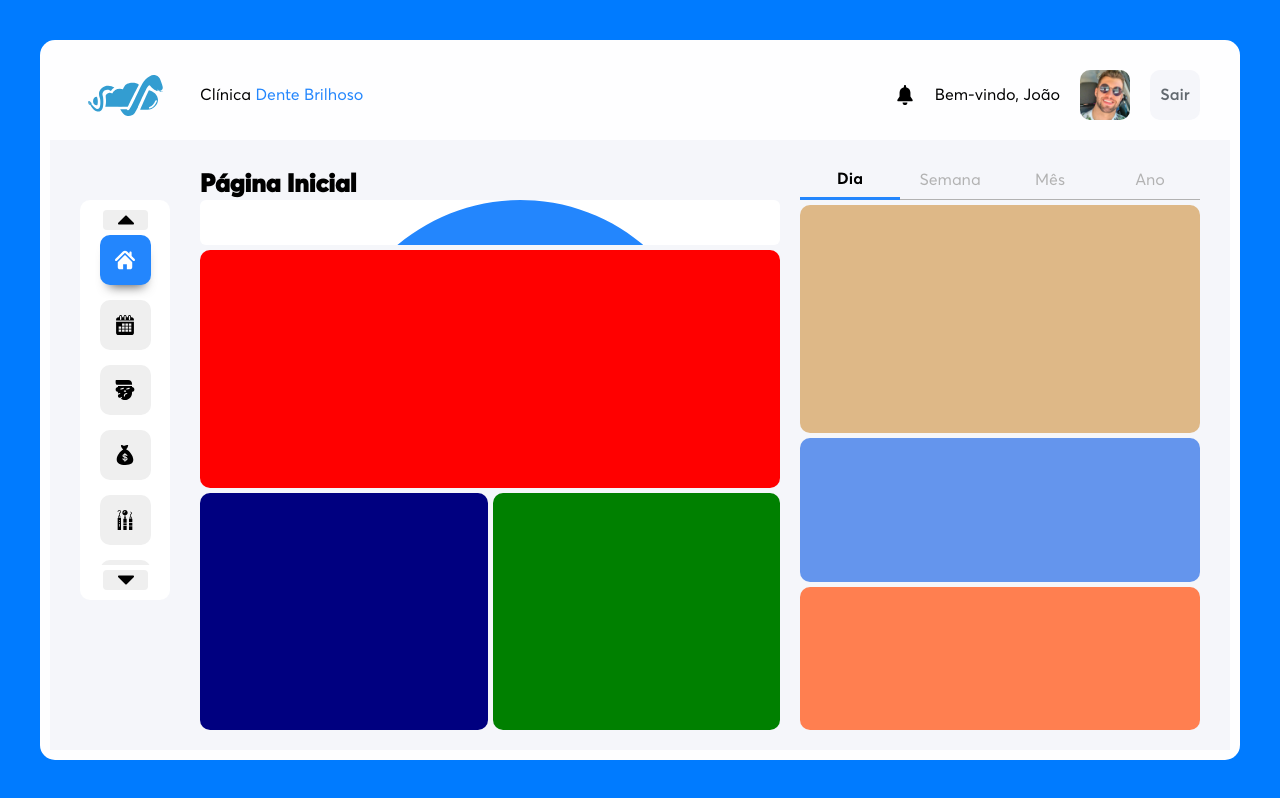
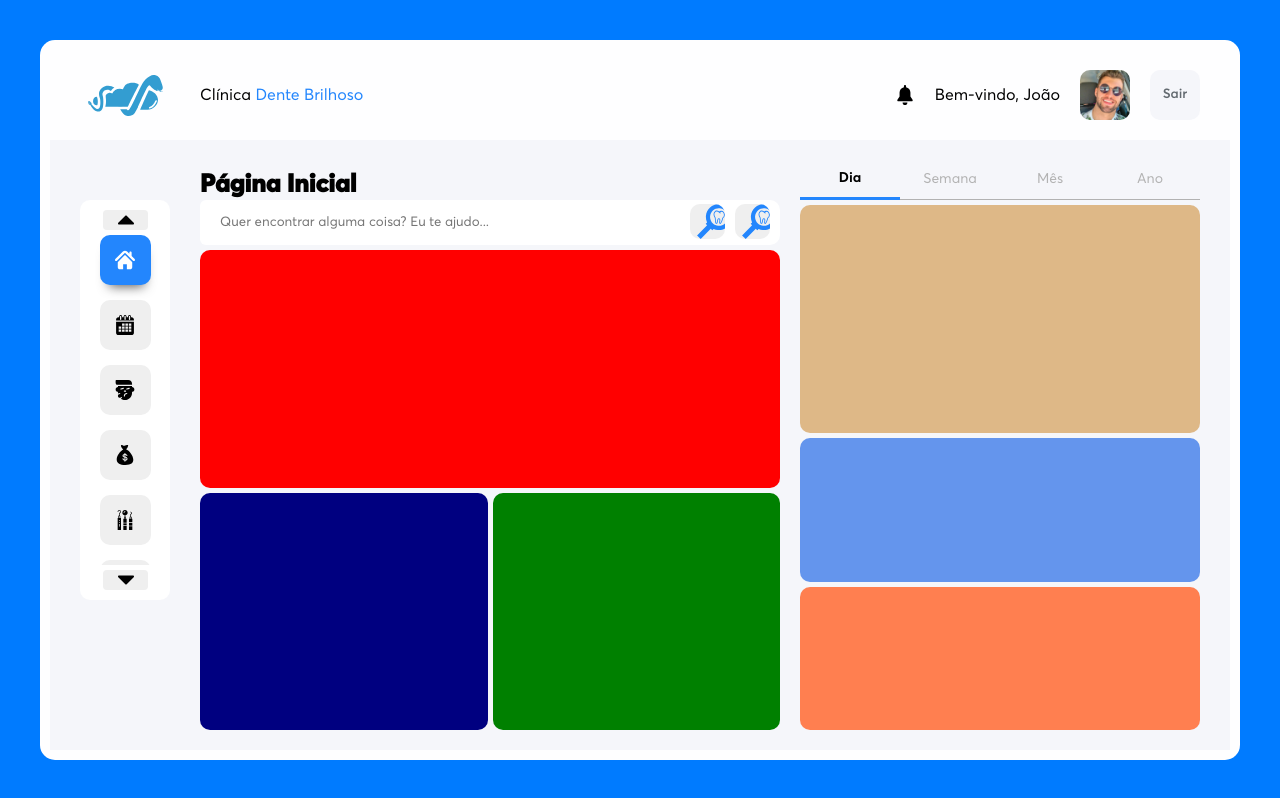
Before and after one commit to joaolessab/react-vesaliuz-dental-care-system, a React (Create React App) app in the folder frontend/: page / in a window 1280 px wide. Both pictures are taken after typing "name@example.com", "Sample123" into the empty fields and a click on the button "Esqueceu sua senha?". Built offline with nearby package versions, Linux system fonts and the light colour scheme.

Commit message:
Search top

```diff
--- a/frontend/src/App.css
+++ b/frontend/src/App.css
@@ -49,10 +49,6 @@ input, select, textarea{
 }
 input:focus, select:focus, textarea:focus{
   box-shadow: 0px 5px 7px 0px #dedede;
-}
-
-p, button{
-  font-size: 16px;
 }
 
 /* Container Padrões */
--- a/frontend/src/pages/Main.css
+++ b/frontend/src/pages/Main.css
@@ -63,6 +63,10 @@
     padding-top: 20px;
     padding-bottom: 20px;
 }
+.main-container--content p, .main-container--content button{
+    font-size: 14px;
+}
+
 .main-container--content .sidebar-container{
     flex-basis: 120px;
     display: flex;
@@ -157,13 +161,34 @@
 .miolo-container .search-div{
     display: flex;
     border-radius: 10px;
-    background-color: navy;
+    background-color: white;
     flex-basis: 40px;
+    align-items: center;
 }
 .miolo-container .search-div input{
     flex: 1;
-    padding-right: 60px;
+    padding-left: 20px;
+    padding-right: 20px;
+}
+.miolo-container .search-div input:focus{
+    box-shadow: 0px 0px 0px 0px;
+}
+
+.miolo-container .search-div button{
     background-image: url("../assets/search-icon--blue.svg");
+    background-size: 35px;
+    background-position: 7px;
+    background-repeat: no-repeat;
+    height: 35px;
+    width: 35px;
+    border: 0px;
+    border-radius: 10px;
+    margin-right: 10px;
+    margin-top: -3px;
+}
+.miolo-container .search-div button:hover{
+    background-color: #f5f6fa;
+    cursor: pointer;
 }
 
 .miolo-container .info-div{
--- a/frontend/src/pages/Main.js
+++ b/frontend/src/pages/Main.js
@@ -55,7 +55,9 @@ export default function Main(){
                             <h1>Página Inicial</h1>
                         </div>
                         <div className="search-div">
-                            <input type="text" />
+                            <input type="text" placeholder="Quer encontrar alguma coisa? Eu te ajudo..." />
+                            <button id="search-button"></button>
+                            <button id="search-button"></button>
                         </div>
                         <div className="info-div">
 
```
